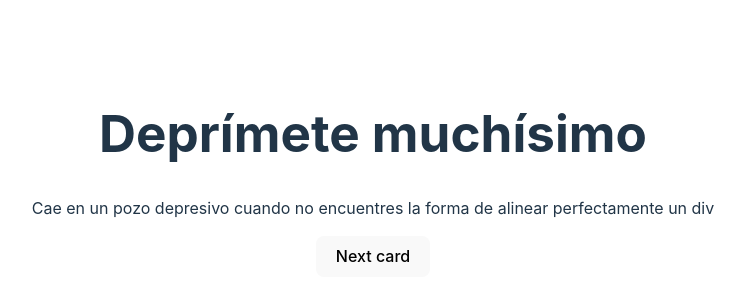
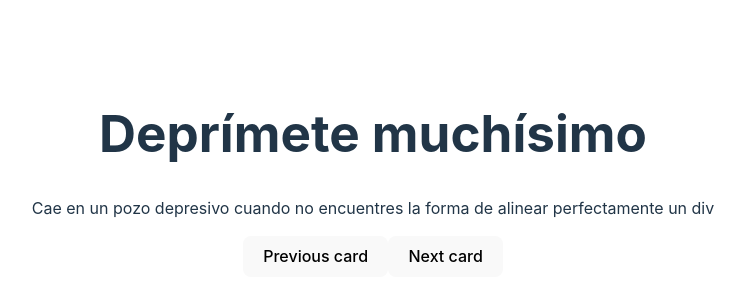
Before and after one commit to martinfrangul/S5, a React (Vite) app: page / in a window 1280 px wide. Shown: the part 226-526 px from the top of the page, without its empty margins (267-1012 px from the left). Built offline with nearby package versions, Linux system fonts and the light colour scheme.

Commit message:
Agregado el botón de Card previa

```diff
--- a/src/App.jsx
+++ b/src/App.jsx
@@ -8,6 +8,12 @@ function App() {
   const nextStep = () => {
     if (step < tutorialData.length - 1) {
       setStep((prev) => prev + 1);
+    }
+  };
+
+  const prevStep = () => {
+    if (step > 0) {
+      setStep((prev) => prev - 1);
     }
   };
 
@@ -41,6 +47,7 @@ function App() {
         <Card
           currentCardData={tutorialData[step]}
           nextStepHandler={nextStep}
+          prevStepHandler={prevStep}
         ></Card>
       </div>
     </>
--- a/src/components/Card.jsx
+++ b/src/components/Card.jsx
@@ -1,9 +1,10 @@
-export default function Card({ currentCardData, nextStepHandler }) {
+export default function Card({ currentCardData, nextStepHandler, prevStepHandler }) {
 
   return (
     <>
       <h1>{currentCardData.title}</h1>
       <p>{currentCardData.description}</p>
+      <button onClick={prevStepHandler}>Previous card</button>
       <button onClick={nextStepHandler}>Next card</button>
     </>
   );
```
